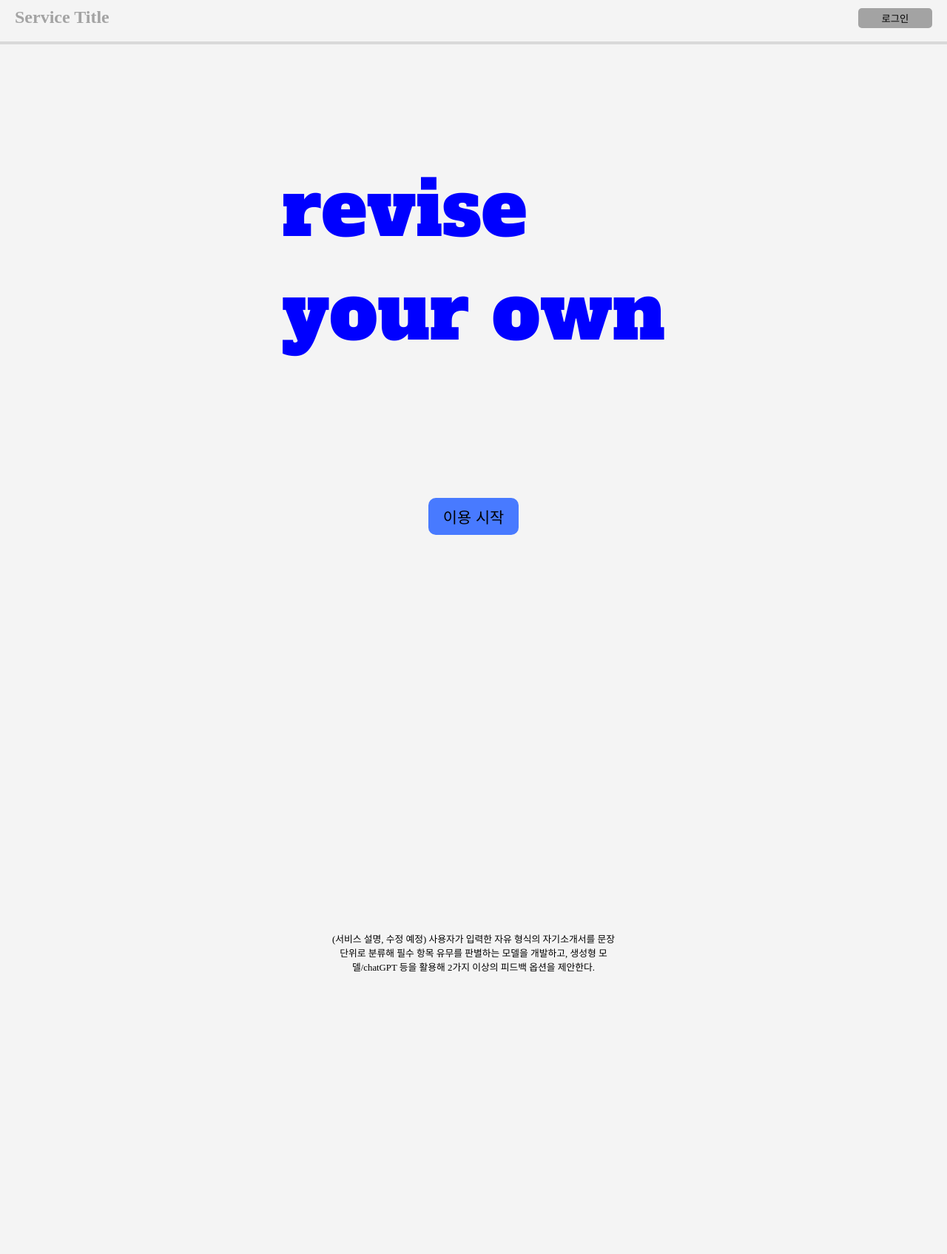
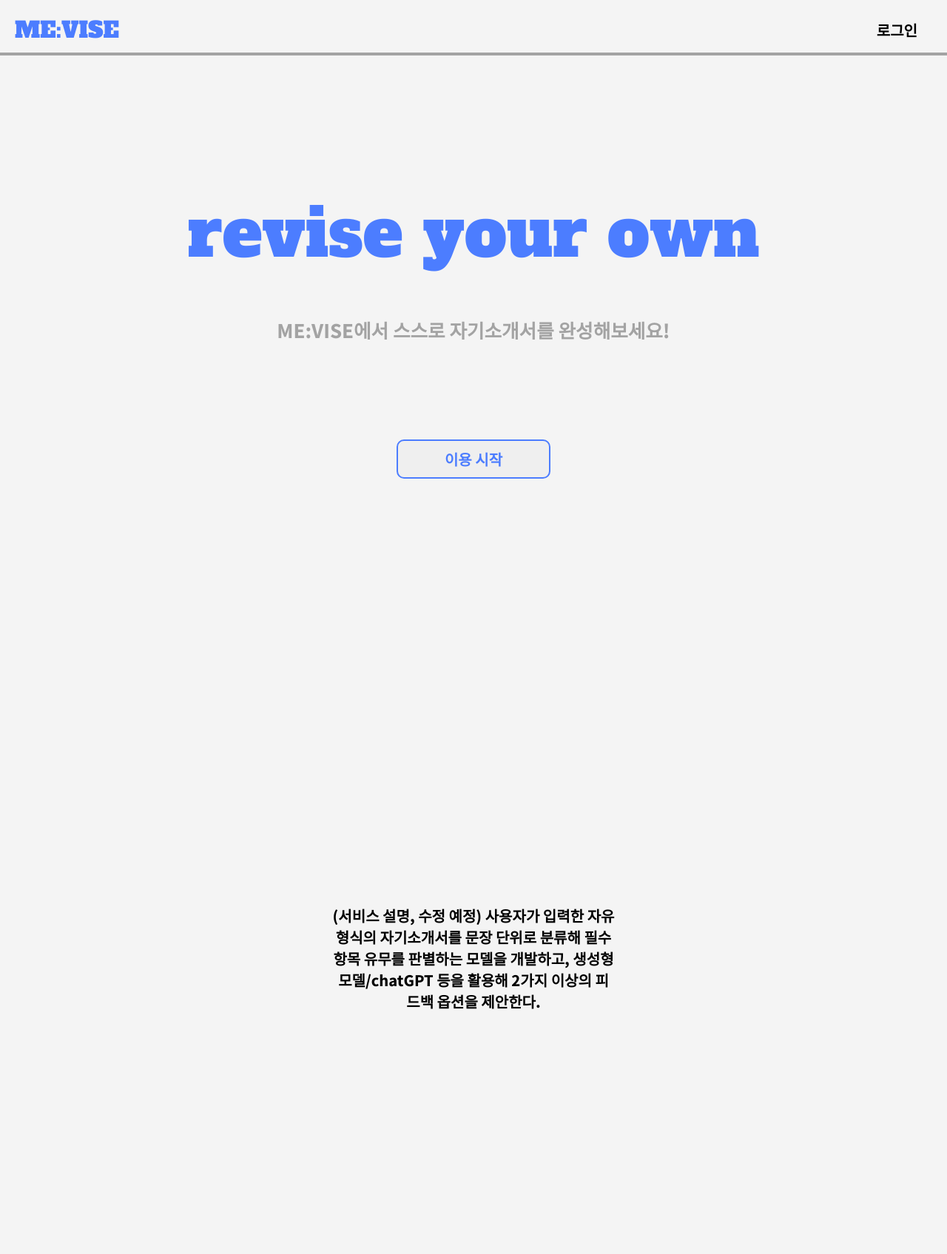
Before and after one commit to LeeHonggii/Resume-Review-AI, a FastAPI app: page / in a window 1280 px wide. Shown: the whole page at 74% size. Before the commit the page ends 1313 px from the top, so only its background shows below. Run offline with FastAPI, Linux system fonts and the light colour scheme.

Commit message:
Update change layout

```diff
--- a/App/static/index.css
+++ b/App/static/index.css
@@ -8,34 +8,44 @@ body, html {
   background-color: #f4f4f4;
   width: 100%;
 }
+
+* {
+  font-family: "Noto Sans KR", sans-serif;
+  font-size: 20px;
+  font-weight: 800;
+}
+
 .header {
   display: flex;
   justify-content: space-between;
   align-items: center;
   padding: 10px 20px;
   color: #fff;
-  font-weight: 600;
   box-sizing: border-box;
+  margin-top: 10px;
+  margin-bottom: auto;
+  border-bottom: 4px solid #a3a3a3;
+  transition: border 0.5s ease;
 }
 
-.navigation-bar {
-  width: 100vw;
-  border: 2px solid #D9D9D9;
+.navigation-blue {
+  border-bottom: 4px solid #4C7DFF;
 }
 
 button.upper-login {
-  width: 100px;
-  height: 2em;
-  background-color: #a3a3a3;
+  height: 100%;
+  width: auto;
+  background-color: transparent;
   color: black;
   border: none;
   border-radius: 5px;
   cursor: pointer;
-  margin-left: auto;
-  margin-top: 1px;
+  padding: 0 20px;
+  outline: none;
+  align-self: stretch;
 }
+
 .logo {
-  font-size: 1.5em;
   white-space: nowrap;
   overflow: hidden;
   text-overflow: ellipsis;
@@ -44,7 +54,11 @@ button.upper-login {
 
 .title-logo {
   text-decoration: none;
-  color: #a3a3a3;
+  color: #4C7DFF;
+  font-family: "Alfa Slab One", serif;
+  font-weight: 400;
+  font-style: normal;
+  font-size: 30px;
 }
 
 .main-content {
@@ -67,14 +81,24 @@ button.upper-login {
   margin: 0; /* Reset any default margin */
 }
 
-.title {
+.title{
   font-family: "Alfa Slab One", serif;
   font-weight: 400;
   font-style: normal;
-  text-align: left;
-  font-size: min(max(8vw, 32px), 120px);
-  color: blue;
-  margin-bottom: 100px;
+  text-align: center;
+  font-size: min(max(8vw, 32px), 90px);
+  color: #4C7DFF;
+  margin-bottom: 50px;
+  margin-top: -50px;
+}
+
+.subtitle {
+  margin-bottom: 50px;
+}
+
+.title-explanation {
+  color: #a3a3a3;
+  font-size: min(max(2vw, 12px), 30px);
 }
 
 .centered-group {
@@ -90,7 +114,6 @@ button.upper-login {
   display: flex;
   width: 30%;
   height: 100vh;
-  font-size: 1vw;
   flex-direction: column;
   justify-content: center;
   text-align: center;
@@ -106,10 +129,16 @@ button.upper-login {
 }
 
 .start-button {
+  width: calc(10vw + 80px);
   padding: 10px 20px;
-  font-size: calc(0.5em + 1vw);
-  background-color: #487AFF;
-  border: none;
+  border: 2px solid #4C7DFF;
   border-radius: 10px;
+  color: #4C7DFF;
+  transition: background-color 0.5s ease-in-out;
+}
 
+
+.button-blue {
+  background-color: #4C7DFF;
+  color: antiquewhite;
 }
--- a/App/templates/index.html
+++ b/App/templates/index.html
@@ -8,20 +8,21 @@
     <link rel="preconnect" href="https://fonts.googleapis.com">
     <link rel="preconnect" href="https://fonts.gstatic.com" crossorigin>
     <link href="https://fonts.googleapis.com/css2?family=Alfa+Slab+One&display=swap" rel="stylesheet">
+    <link href="https://fonts.googleapis.com/css2?family=Noto+Sans+KR:wght@100..900&display=swap" rel="stylesheet">
   </head>
   <body>
       <header class="header">
-      <div class="logo"><a href="/" class="title-logo">Service Title</a></div>
+      <div class="logo"><a href="/" class="title-logo">ME:VISE</a></div>
       <form action="/login" method="get" class="login-form">
-        <button type="submit" class="upper-login">로그인</button>
+        <button type="submit" class="upper-login" onmouseover="toggleNavbarColor(true)" onmouseout="toggleNavbarColor(false)">로그인</button>
       </form>
     </header>
-    <hr class="navigation-bar" />
     <div class="main-content">
       <div class="title-section">
-        <div class="title">revise <br> your own</div>
+        <div class="title">revise your own</div>
+        <div class="subtitle"><a class="title-explanation">ME:VISE에서 스스로 자기소개서를 완성해보세요!</a></div>
         <form action="/login" method="get" class="start-form">
-          <button type="submit" class="start-button">이용 시작</button>
+          <button type="submit" class="start-button" onmouseover="fillcolor(true)" onmouseout="fillcolor(false)">이용 시작</button>
         </form>
       </div>
 
@@ -33,20 +34,22 @@
 
     </div>
     <script>
-      document.addEventListener('DOMContentLoaded', function() {
-        window.addEventListener('scroll', function() {
-            const title = document.querySelector('.title');
-            const maxHeight = window.innerHeight / 5;
-            const scrollRatio = Math.min(0.5, window.scrollY / maxHeight);
-            title.style.color = `rgb(${255 * scrollRatio}, ${0}, ${255 * (1 - scrollRatio)})`;
-        });
-      });
-      document.addEventListener('DOMContentLoaded', function() {
-      console.log('DOM fully loaded and parsed');
-      window.addEventListener('scroll', function() {
-          console.log('Scrolling...');
-          });
-      });
+      function toggleNavbarColor(add) {
+        const navbar = document.querySelector('.header');
+        if (add) {
+          navbar.classList.add('navigation-blue');
+        } else {
+          navbar.classList.remove('navigation-blue');
+        }
+      }
+      function fillcolor(add) {
+        const button = document.querySelector('.start-button');
+        if (add) {
+          button.classList.add('button-blue');
+        } else {
+          button.classList.remove('button-blue');
+        }
+      }
     </script>
 
   </body>
--- a/App/templates/signup.html
+++ b/App/templates/signup.html
@@ -5,11 +5,15 @@
     <meta name="viewport" content="width=device-width, initial-scale=1.0" />
     <title>Signup</title>
     <link rel="stylesheet" href="/static/signup.css" />
+    <link rel="preconnect" href="https://fonts.googleapis.com">
+    <link rel="preconnect" href="https://fonts.gstatic.com" crossorigin>
+    <link href="https://fonts.googleapis.com/css2?family=Alfa+Slab+One&display=swap" rel="stylesheet">
+    <link href="https://fonts.googleapis.com/css2?family=Noto+Sans+KR:wght@100..900&display=swap" rel="stylesheet">
   </head>
 
   <body>
     <div class="header">
-      <div class="logo"><a href="/" class="title-logo">Service Title</a></div>
+      <div class="logo"><a href="/" class="title-logo">ME:VISE</a></div>
       <form action="/login" method="get" class="login-form">
         <button type="submit" class="upper-login">로그인</button>
       </form>
```
Also changed, not shown: App/static/login.css (+27 -17 lines), App/static/signup.css (+14 -5 lines), App/static/user_page.css (+76 -4 lines), App/templates/login.html (+5 -5 lines), App/templates/user_page.html (+25 -24 lines).
